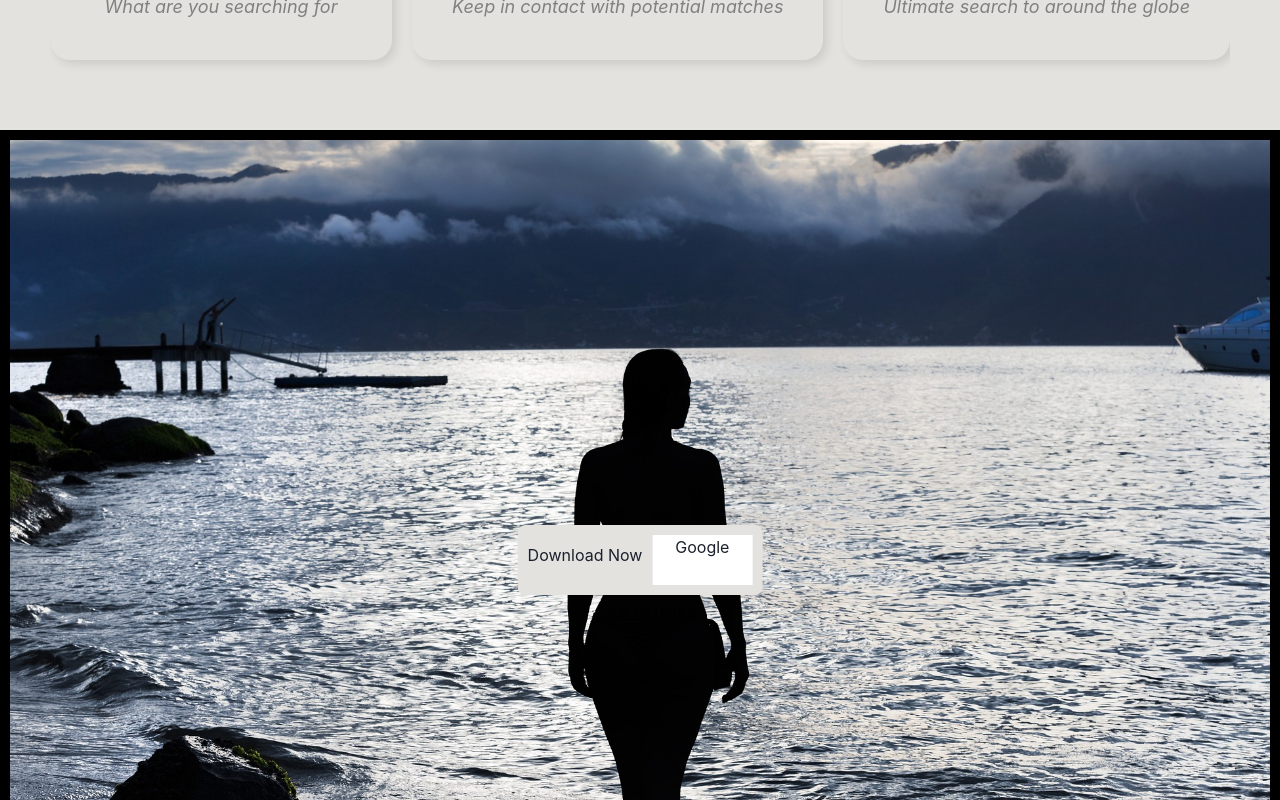
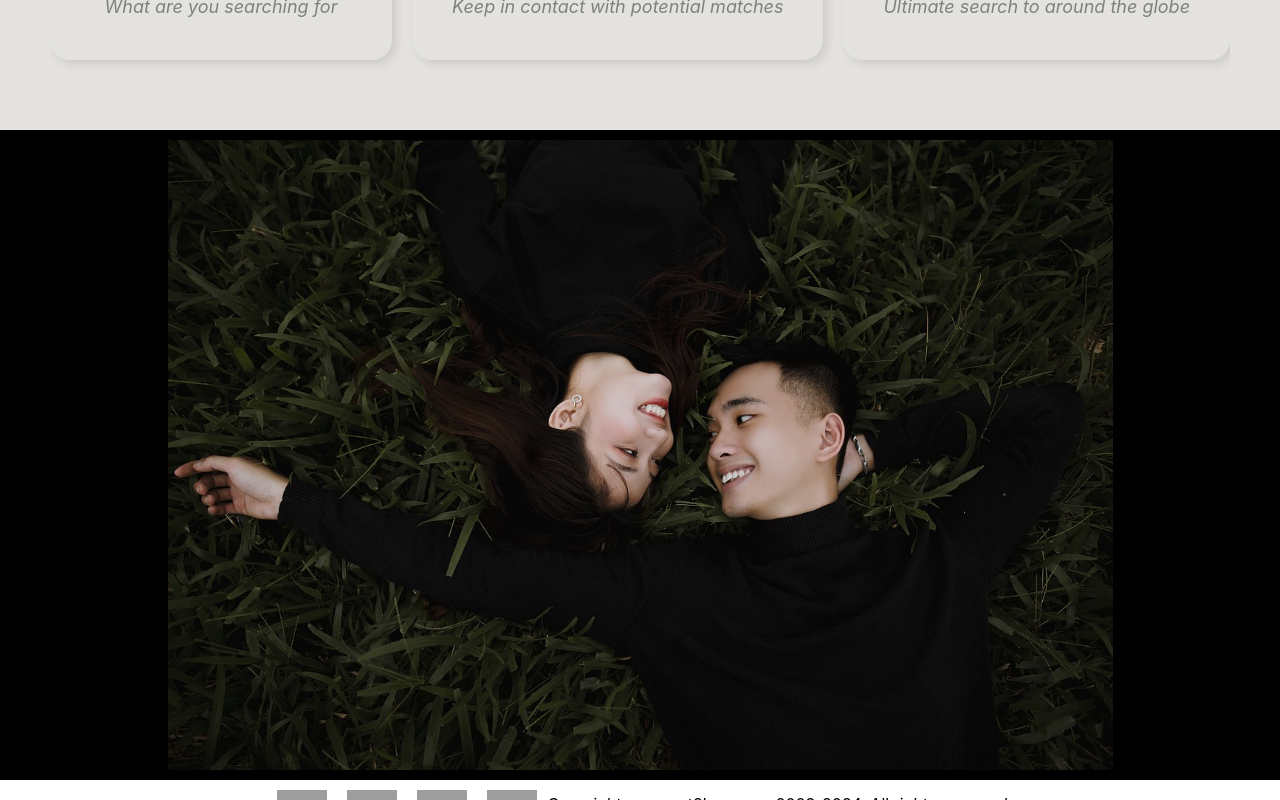
Before and after one commit to PatrickPachacz/passport2love, a React (Create React App) app in the folder frontend/: page / in a window 1280 px wide. Shown: the part 1880-2680 px from the top of the page. Built offline with nearby package versions, Linux system fonts and the light colour scheme; grey boxes are pictures that could not be loaded; a web font is replaced by a local one.

Commit message:
Das untere Bild auf der Homepage wurde ersetzt

```diff
--- a/frontend/src/App.css
+++ b/frontend/src/App.css
@@ -205,8 +205,17 @@
   .couple-sitting-container {
 	position: relative;
 	text-align: center;
-	height: 200;
+	width: 100%;
 	border: 10px solid black;
+	background-color: black;
+  }
+
+  .couplenoir {
+	display: block;
+	margin-left: auto;
+	margin-right: auto;
+	max-width: 75%; /* Ensures the image scales with the container */
+	height: auto; /* Maintains the aspect ratio */
   }
 
   .download-now-container {
--- a/frontend/src/Pages/Home.js
+++ b/frontend/src/Pages/Home.js
@@ -138,14 +138,12 @@ const Home = () => {
 
             <section className="couple-sitting-container">
 
-                <img src="./images/womanbeach.jpg" loading="lazy" alt="couple" className="couplenoir" />
+              <img src="./images/love.jpg" loading="lazy" alt="couple" className="couplenoir" />
+              {/* <div className="download-now-container">
+                  <div className="download-now">
+                  <p>Download Now</p>
+                  </div></div> <div className="blank-box"><p>Google</p></div> */}
 
-              <div className="download-now-container">
-              <div className="download-now">
-              <p>Download Now</p>
-              <div className="blank-box"><p>Google</p></div> {/* Replace with Google Play logo */}
-              </div>
-              </div>
             </section>
 
             <section class="social-media">
```
Also changed, not shown: frontend/public/images/love.jpg (added), frontend/public/images/love2.jpg (added).
